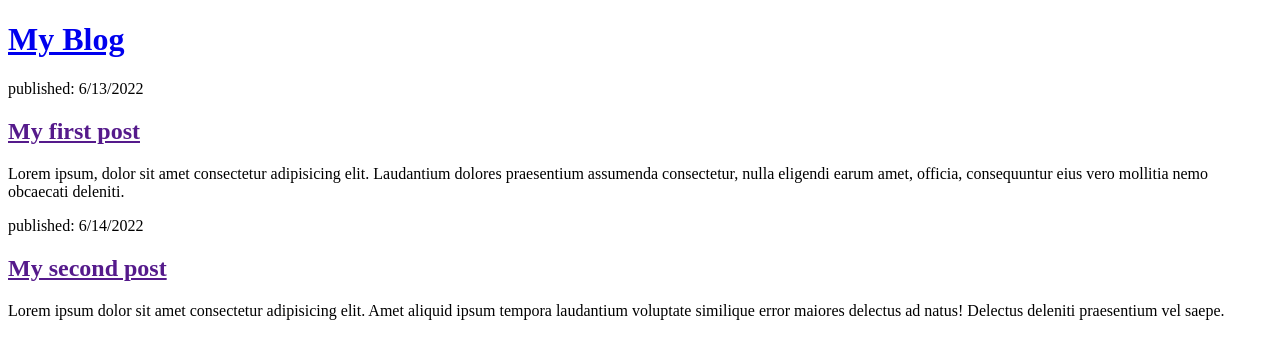
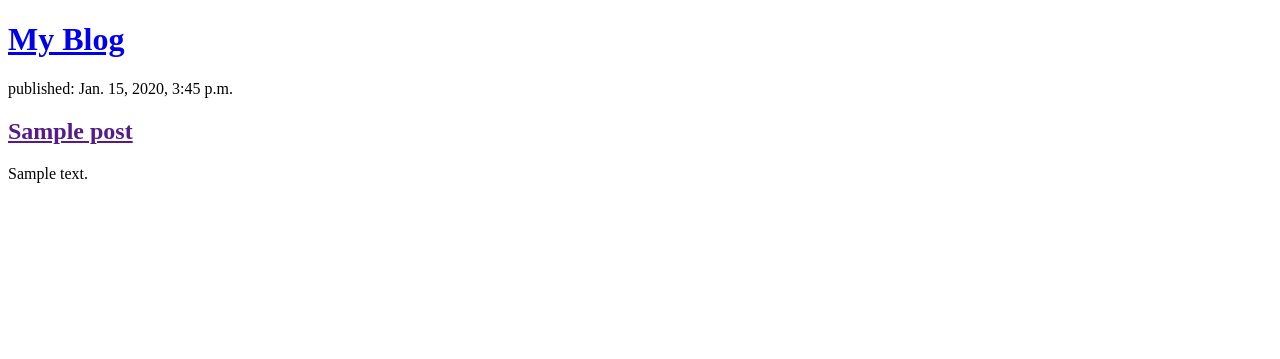
Before and after one commit to tenzi1/Django_Blog, a Django app: page / in a window 1280 px wide. Shown: the top 359 px of the page. Run offline with Django 4.2, Linux system fonts and the light colour scheme; tables that the repository leaves empty hold one stand-in row (values such as "Sample post").

Commit message:
Modified templates to display posts from database

```diff
--- a/blog/templates/blog/post_list.html
+++ b/blog/templates/blog/post_list.html
@@ -7,18 +7,14 @@
    <header>
        <h1><a href="/">My Blog</a></h1>
    </header>
+   {% for post in posts %}
+   <article>
+        <time>published: {{post.published_date }}</time>
+        <h2><a href="">{{ post.title }}</a></h2>
+        <p>{{ post.text|linebreaksbr}}</p>
+   </article>
+   {%endfor%}
 
-   <article>
-        <time>published: 6/13/2022</time>
-        <h2><a href="">My first post</a></h2>
-        <p>Lorem ipsum, dolor sit amet consectetur adipisicing elit. Laudantium dolores praesentium assumenda consectetur, nulla eligendi earum amet, officia, consequuntur eius vero mollitia nemo obcaecati deleniti.</p>
-   </article>
 
-   <article>
-       <time>published: 6/14/2022</time>
-       <h2><a href="">My second post</a></h2>
-       <p>Lorem ipsum dolor sit amet consectetur adipisicing elit. Amet aliquid ipsum tempora laudantium voluptate similique error maiores delectus ad natus! Delectus deleniti praesentium vel saepe.</p>
-
-   </article>
 </body>
 </html>
--- a/blog/views.py
+++ b/blog/views.py
@@ -1,5 +1,7 @@
 from django.shortcuts import render
-
+from django.utils import timezone
+from .models import Post
 # Create your views here.
 def post_list(request):
-    return render(request, 'blog/post_list.html', {})
+    posts = Post.objects.filter(published_date__lte=timezone.now()).order_by('published_date')
+    return render(request, 'blog/post_list.html', {'posts':posts})
```
